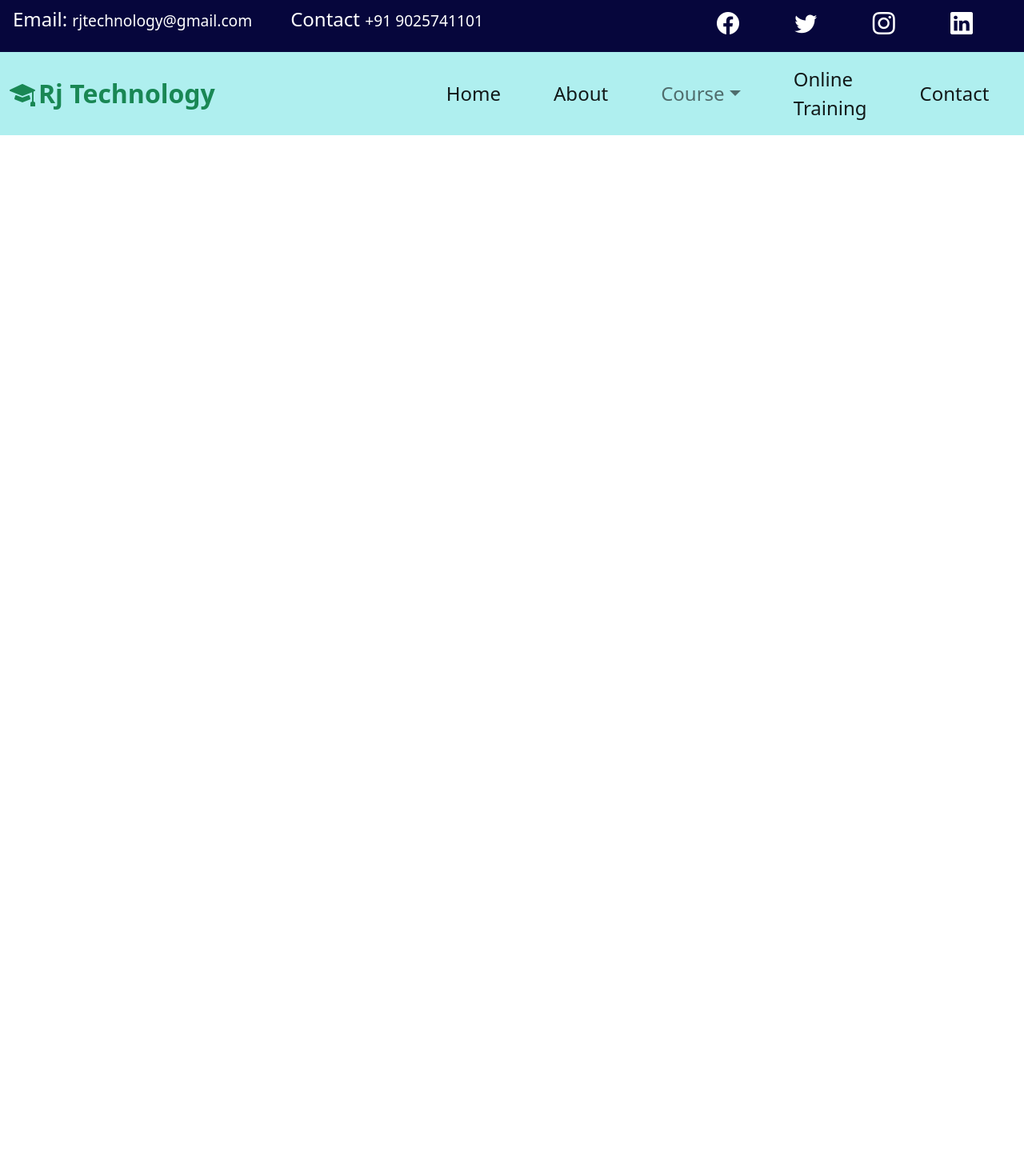
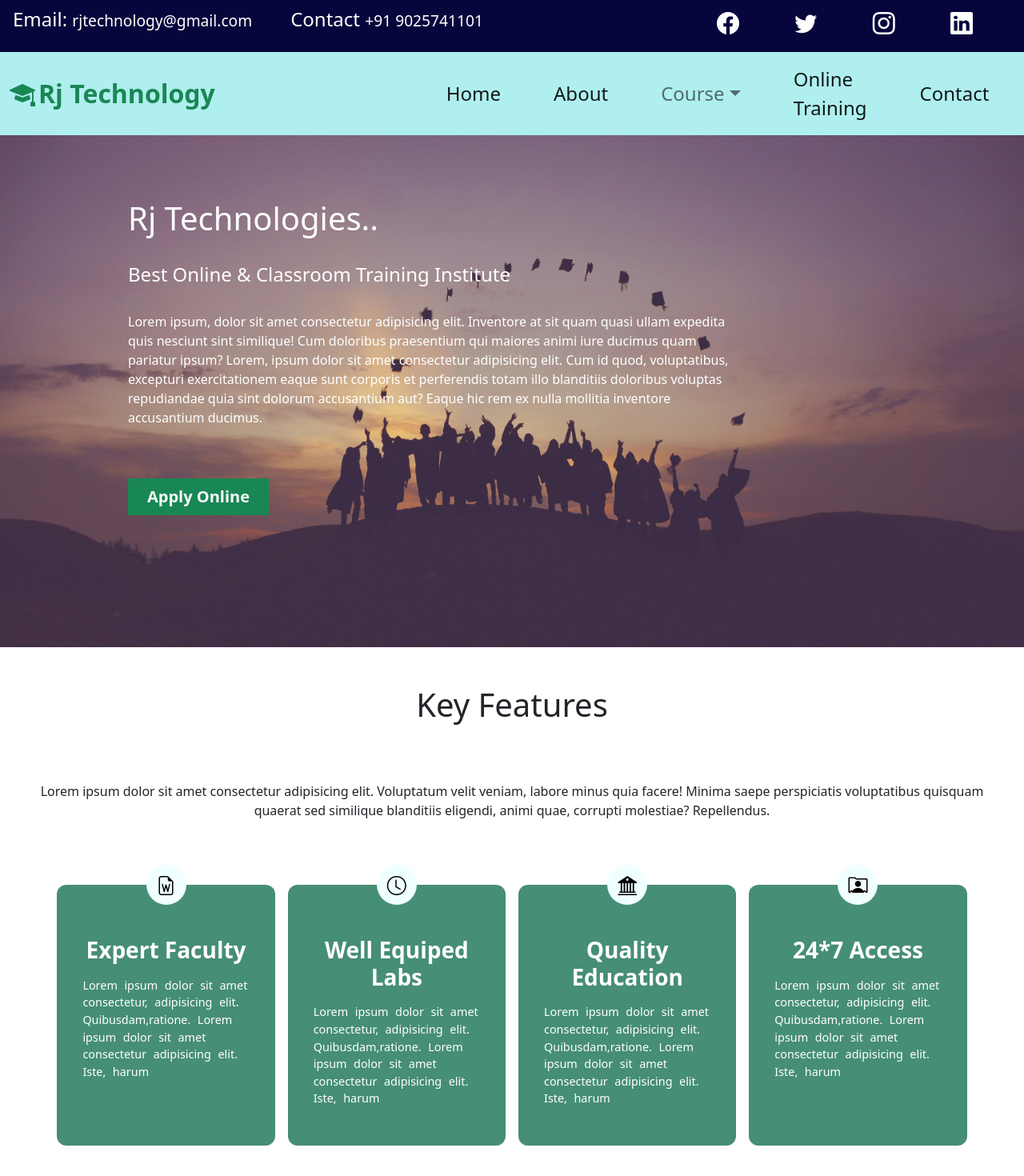
Before and after one commit to shamshad-chachu/Sample-Project, a React (Vite) app: page / in a window 1280 px wide. Shown: the part 50-1520 px from the top of the page at 80% size. Before the commit the page ends 800 px from the top, so only its background shows below. Built offline with nearby package versions, Linux system fonts and the light colour scheme.

Commit message:
in home card added

```diff
--- /dev/null
+++ b/src/home/head/head-card.css
@@ -0,0 +1,39 @@
+.head-card{
+  position: relative;
+  min-width: 23%;
+  padding: 2rem;
+  background-color: rgb(70, 142, 118);
+  border-radius: 12px;
+  margin-bottom: 1rem;
+  color: white;
+
+}
+.legend{
+  width: 50px;
+  height: 50px;
+  text-align: center;
+  padding-top:8px;
+  font-weight: bold;
+  float: none;
+  display: inline;
+  border-radius: 50%;
+  background-color: azure;
+  color: black;
+}
+.head-card:hover{
+    background-color: white;
+    color: black;
+    box-shadow: 0px 0px 10px rgba(0, 0, 0, 0.21);
+}
+.headcard-parah{
+  font-size: .9rem;
+  font-weight: 400;
+  word-spacing: .3rem;
+}
+
+@media (max-width:1000px) {
+  .head-card{
+    max-height: 20rem;
+    padding: 10px 16px;
+  }
+}
--- /dev/null
+++ b/src/home/head/head-card.jsx
@@ -0,0 +1,15 @@
+import React from 'react'
+import './head-card.css'
+function headCard(props) {
+  const {icon,head,content} = props.item
+
+  return (
+       <fieldset className='head-card col-lg-1 col-md-6 '>
+      <legend class='legend'>{<i className={`${icon}`}></i>}</legend>
+      <h3 className='fw-bolder pb-2 text-center'>{head}</h3>
+      <p className='headcard-parah text-start'>{content}</p>
+    </fieldset>
+  )
+}
+
+export default headCard
--- /dev/null
+++ b/src/home/head/head-details.jsx
@@ -0,0 +1,25 @@
+const Items=[
+  {
+    icon:"bi bi-file-earmark-word",
+    head:"Expert Faculty",
+    content:"Lorem ipsum dolor sit amet consectetur, adipisicing elit. Quibusdam,ratione. Lorem ipsum dolor sit amet consectetur adipisicing elit. Iste, harum",
+  },
+  {
+    icon:'bi bi-clock',
+    head:"Well Equiped Labs",
+    content:"Lorem ipsum dolor sit amet consectetur, adipisicing elit. Quibusdam,ratione. Lorem ipsum dolor sit amet consectetur adipisicing elit. Iste, harum",
+  },
+  {
+    icon:'bi bi-bank2',
+    head:"Quality Education",
+    content:"Lorem ipsum dolor sit amet consectetur, adipisicing elit. Quibusdam,ratione. Lorem ipsum dolor sit amet consectetur adipisicing elit. Iste, harum",
+  },
+  {
+    icon:'bi bi-person-rolodex',
+    head:"24*7 Access",
+    content:"Lorem ipsum dolor sit amet consectetur, adipisicing elit. Quibusdam,ratione. Lorem ipsum dolor sit amet consectetur adipisicing elit. Iste, harum",
+
+  }
+
+]
+export default Items
--- /dev/null
+++ b/src/home/head/head.css
@@ -0,0 +1,4 @@
+.head-parah{
+  max-width: 100%;
+  text-align: center;
+}
--- /dev/null
+++ b/src/home/head/head.jsx
@@ -0,0 +1,22 @@
+import React from 'react'
+import HeadCard from './head-card'
+import './head.css'
+import Items from './head-details.jsx'
+function head() {
+  return (<>
+    <div className='row p-5 d-flex justify-content-center align-items-center  gap-3'>
+      <h1 className='text-center pb-5'>Key Features</h1>
+      <p className='head-parah pb-4'>Lorem ipsum dolor sit amet consectetur adipisicing elit. Voluptatum velit veniam, labore minus quia
+         facere! Minima saepe perspiciatis voluptatibus quisquam quaerat sed similique blanditiis eligendi,
+         animi quae, corrupti molestiae? Repellendus.</p>
+           <div className='row d-flex justify-content-center gap-3'>
+           {Items.map((item)=>{
+              return <HeadCard item={item}/>
+            })}
+           </div>
+    </div>
+    </>
+  )
+}
+
+export default head
--- /dev/null
+++ b/src/home/home.css
@@ -0,0 +1,18 @@
+.home-head{
+  background-image: url(../assets/images/baim-hanif-pYWuOMhtc6k-unsplash.jpg);
+  background-size:cover;
+  background-position: center;
+  height: 80vh;
+  padding:5rem 10rem 7rem;
+}
+.home-parah{
+  max-width: 80%;
+}
+@media (max-width:575.98px){
+  .home-head{
+   padding:3rem;
+  }
+  .home-parah{
+    max-width: 100%;
+  }
+}
--- /dev/null
+++ b/src/home/home.jsx
@@ -0,0 +1,21 @@
+import React from 'react'
+import './home.css'
+import Head from './head/head.jsx'
+function home() {
+  return (<>
+    <div className='container-fluid home-head text-white'>
+    <h1 className='pb-4'>Rj Technologies..</h1>
+    <h4 className='pb-4'>Best Online & Classroom Training Institute</h4>
+    <p className='pb-5 fs-6 home-parah'>Lorem ipsum, dolor sit amet consectetur adipisicing elit. Inventore at sit quam quasi ullam expedita
+      quis nesciunt sint similique! Cum doloribus praesentium qui maiores animi iure ducimus quam pariatur ipsum?
+       Lorem, ipsum dolor sit amet consectetur adipisicing elit. Cum id quod, voluptatibus, excepturi
+       exercitationem eaque sunt corporis et perferendis totam illo blanditiis doloribus voluptas repudiandae
+       quia sint dolorum accusantium aut? Eaque hic rem ex nulla mollitia inventore accusantium ducimus.</p>
+       <button className='bg-success text-light px-4 py-2 fw-bold fs-5 border-0'>Apply Online</button>
+    </div>
+    <Head/>
+    </>
+  )
+}
+
+export default home
--- a/src/navebar/nav.jsx
+++ b/src/navebar/nav.jsx
@@ -1,8 +1,11 @@
 import React from 'react'
+import {BrowserRouter as Router,Routes,Route,Link} from 'react-router-dom'
+import Home from "../home/home.jsx"
 import './nav.css'
 
 function nav() {
   return (
+    <Router>
     <div className="">
       <marquee behavior="alternate" direction="rtl" className='bg-warning p-0 mb-1'>
         <h3 className='marquee'>Our best offer Ever Summer Special -Get 3 Courses at 22499/- Only <a href="/" className='text-primary fs-6 ms-2'>Read More</a></h3>
@@ -29,9 +32,9 @@ function nav() {
     </button>
     <div class="collapse navbar-collapse nav-items " id="navbarSupportedContent">
       <ul class="navbar-nav me-auto mb-2 mb-lg-0 fs-4 d-lg-flex align-items-center d-block ">
-        <li class="nav-item">
+        <Link to="/" className='text-decoration-none'><li class="nav-item">
           <a class="nav-link active" aria-current="page" href="#">Home</a>
-        </li>
+        </li></Link>
         <li class="nav-item">
           <a class="nav-link active" aria-current="page" href="#">About</a>
         </li>
@@ -56,6 +59,11 @@ function nav() {
   </div>
 </nav>
     </div>
+    <Routes>
+    <Route path='/' element={<Home/>}>
+    </Route>
+    </Routes>
+    </Router>
   )
 }
 
```
